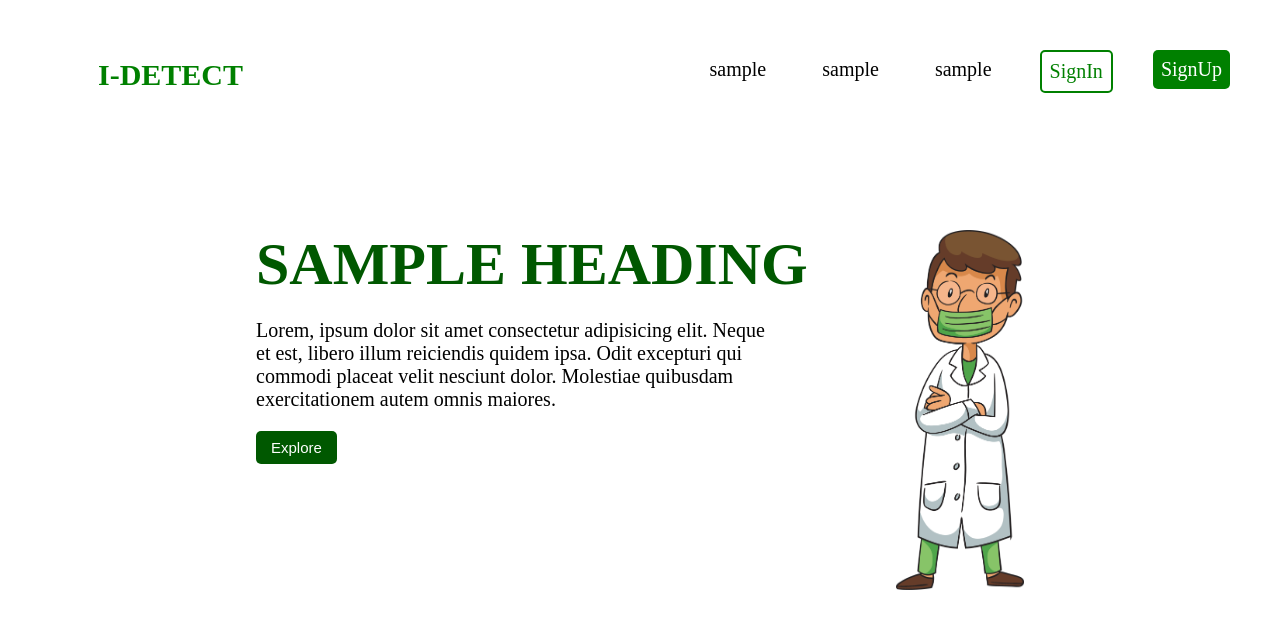
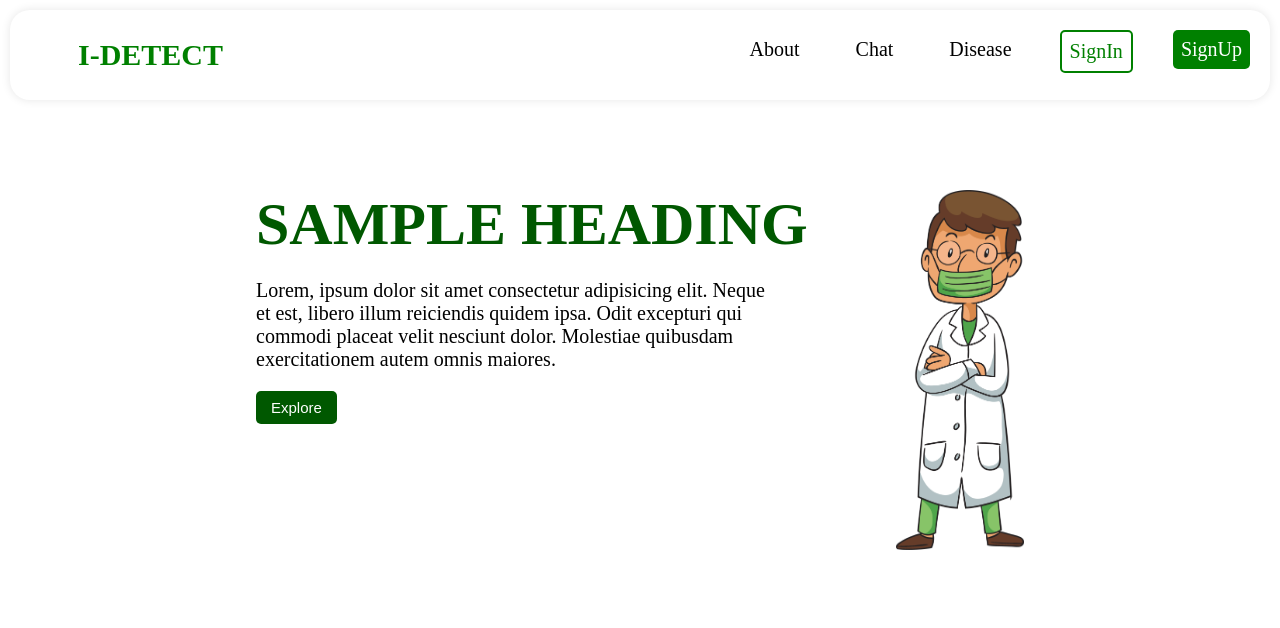
Before and after one commit to nscetcse21boys/Disease_identification, a plain HTML site: page index.html in a window 1280 px wide. Drawn offline with Linux system fonts and the light colour scheme.

Commit message:
Glass
changes in Css of Class Nav

```diff
--- a/index.html
+++ b/index.html
@@ -1,6 +1,8 @@
+<!DOCTYPE html>
 <html lang="en">
 <head>
     <meta charset="UTF-8">
+    <meta http-equiv="X-UA-Compatible" content="IE=edge">
     <meta name="viewport" content="width=device-width, initial-scale=1.0">
     <title>I-detect</title>
     <link rel="stylesheet" href="./style.css">
@@ -12,9 +14,9 @@
         <div class="nav-right">
           <span class="su"><a href="#">SignUp</a></span>
           <span class="si"><a href="#">SignIn</a></span>
-          <a href="#">sample</a>
-          <a href="#">sample</a>
-          <a href="#">sample</a>
+          <a href="#">Disease</a>
+          <a href="#">Chat</a>
+          <a href="#">About</a>
         </div>
       </div>
       <!--header-->
--- a/style.css
+++ b/style.css
@@ -4,9 +4,14 @@
 }
 
 .nav {
+    margin: 10PX;
     overflow: hidden;
-    padding: 50px;
-  }
+    padding: 20px;
+    border-radius: 20px;
+    /* padding: 20px; */
+    backdrop-filter: blur(10px);
+    box-shadow: 0 0 10px rgba(0, 0, 0, 0.1);
+}
 
 .nav a{
     float: left;
```
